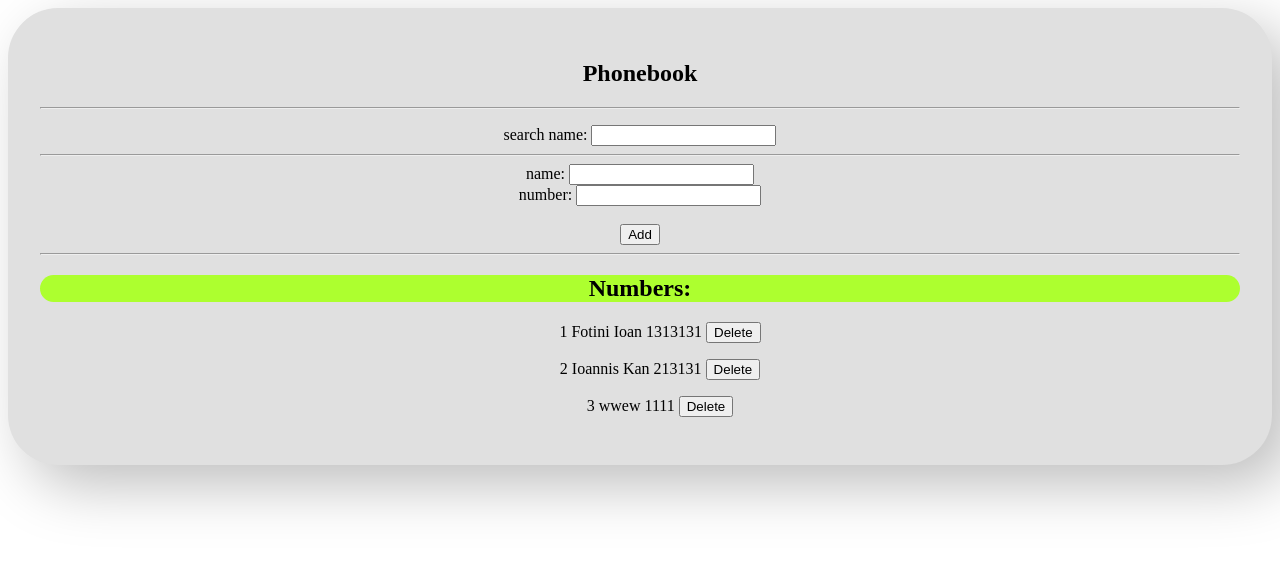
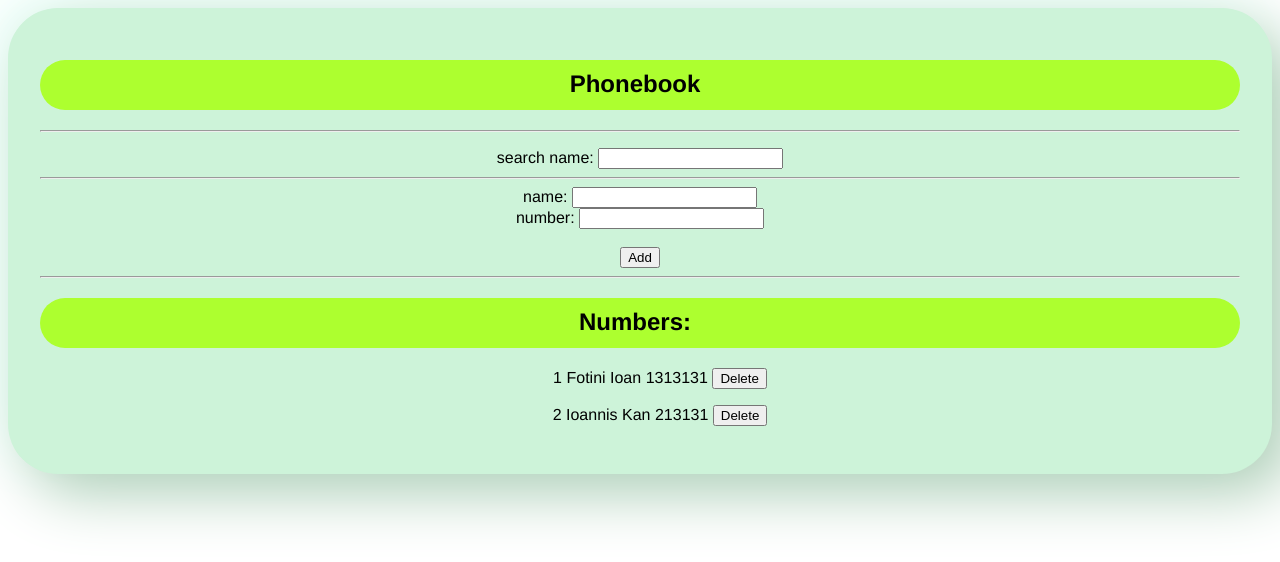
Before and after one commit to ondairos/phonebook, a React (Vite) app: page / in a window 1280 px wide. Shown: the top 562 px of the page. Built offline with nearby package versions, Linux system fonts and the light colour scheme; data requests are answered from the project's data file.

Commit message:
more style changes to main elements

```diff
--- a/db.json
+++ b/db.json
@@ -9,11 +9,6 @@
       "id": 2,
       "name": "Ioannis Kan",
       "number": "213131"
-    },
-    {
-      "id": 3,
-      "name": "wwew",
-      "number": "1111"
     }
   ]
 }
--- a/src/App.css
+++ b/src/App.css
@@ -1,14 +1,24 @@
 #root {
+  font-family: 'Franklin Gothic Medium', 'Arial Narrow', Arial, sans-serif;
   max-width: 1280px;
   margin: 0 auto;
   padding: 2rem;
   text-align: center;
   border-radius: 50px;
-  background: #e0e0e0;
-  box-shadow: 20px 20px 60px #bebebe, -20px -20px 60px #ffffff;
+  background: #cdf3d9;
+  box-shadow: 20px 20px 60px #aecfb8, -20px -20px 60px #ecfffa;
+}
+
+.main_title {
+  padding: 10px 10px 0px 0px;
+  height: 40px;
+  border-radius: 50px;
+  background-color: greenyellow;
 }
 
 .main_numbers {
+  padding: 10px 10px 0px 0px;
+  height: 40px;
   border-radius: 50px;
   background-color: greenyellow;
 }
--- a/src/App.jsx
+++ b/src/App.jsx
@@ -144,7 +144,7 @@ function App() {
 
   return (
     <div className="App">
-      <h2>Phonebook</h2>
+      <h2 className="main_title">Phonebook</h2>
       <hr />
       <Notification message={errorMessage} />
       {/* search input */}
```
